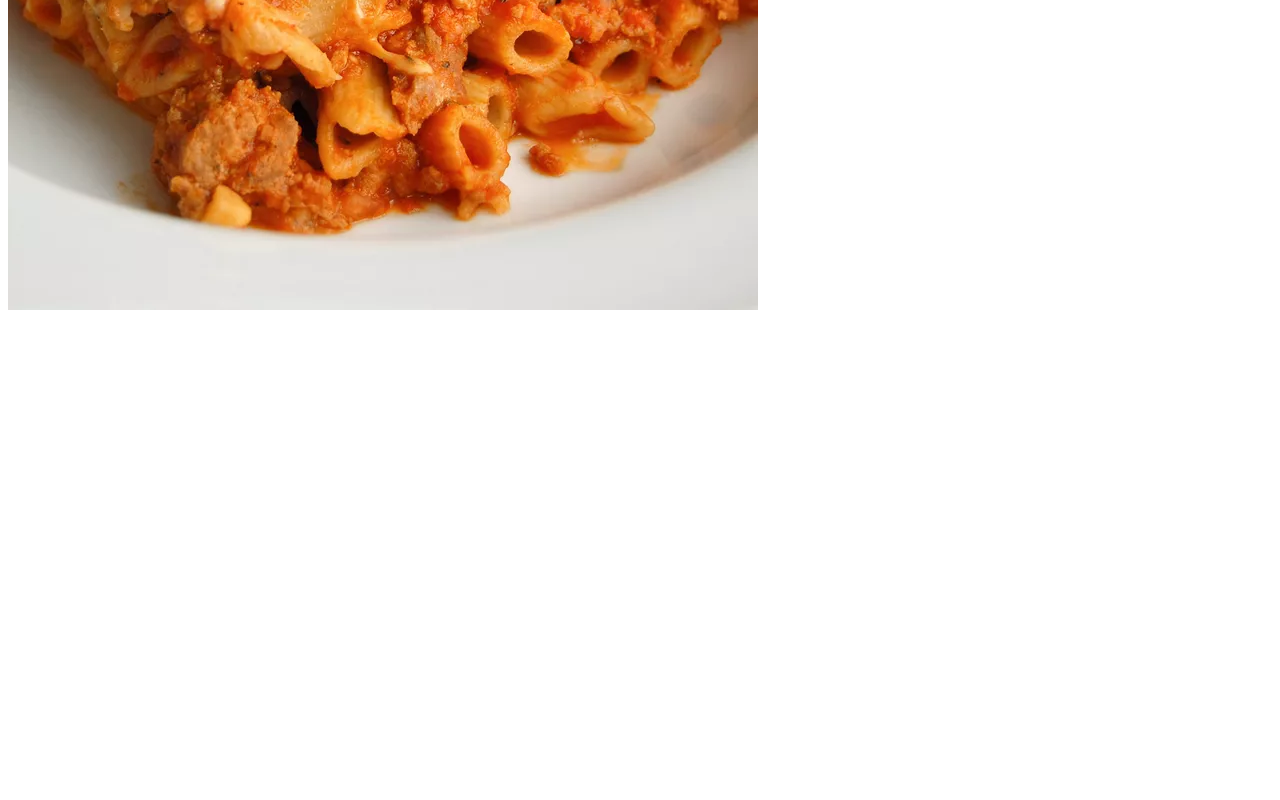
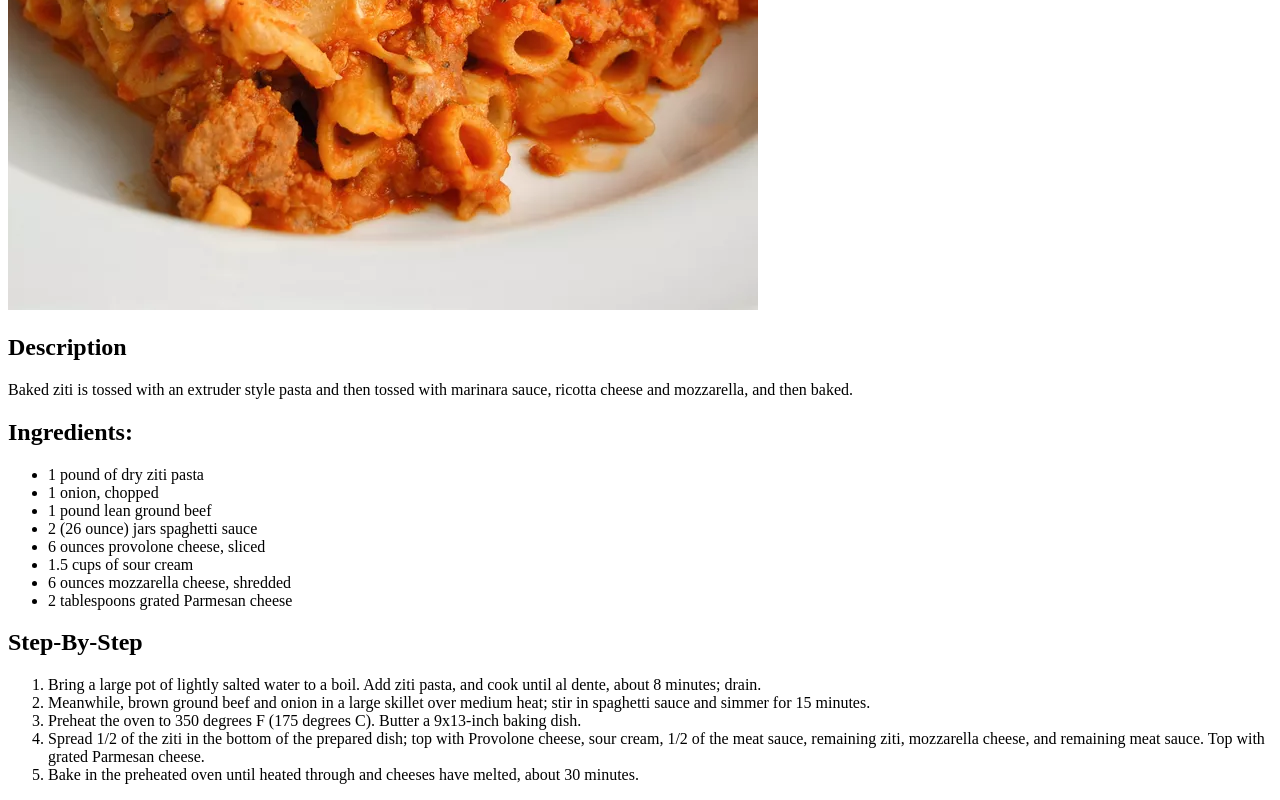
Before and after one commit to JeremiahMerced/odin-recipes, a plain HTML site: page recipes/baked-ziti.html in a window 1280 px wide. Shown: the part 520-1320 px from the top of the page. Before the commit the page ends 842 px from the top, so only its background shows below. Drawn offline with Linux system fonts and the light colour scheme.

Commit message:
Ordered list of step by step inatructions on how to make the Baked Ziti.

```diff
--- a/recipes/baked-ziti.html
+++ b/recipes/baked-ziti.html
@@ -9,5 +9,28 @@
         <h1>Baked Ziti</h1>
         <img src="baked-ziti.webp" alt="Baked Ziti">
 
+        <h2>Description</h2>
+        <p> Baked ziti is tossed with an extruder style pasta and then tossed with marinara sauce, ricotta cheese and mozzarella, and then baked.</p>
+
+        <h2>Ingredients:</h2>
+        <ul>
+            <li>1 pound of dry ziti pasta</li>
+            <li>1 onion, chopped</li>
+            <li>1 pound lean ground beef</li>
+            <li>2 (26 ounce) jars spaghetti sauce</li>
+            <li>6 ounces provolone cheese, sliced</li>
+            <li>1.5 cups of sour cream</li>
+            <li>6 ounces mozzarella cheese, shredded</li>
+            <li>2 tablespoons grated Parmesan cheese</li>
+        </ul>
+
+        <h2> Step-By-Step</h2>
+        <ol>
+            <li> Bring a large pot of lightly salted water to a boil. Add ziti pasta, and cook until al dente, about 8 minutes; drain.</li>
+            <li>Meanwhile, brown ground beef and onion in a large skillet over medium heat; stir in spaghetti sauce and simmer for 15 minutes.</li>
+            <li>Preheat the oven to 350 degrees F (175 degrees C). Butter a 9x13-inch baking dish.</li>
+            <li>Spread 1/2 of the ziti in the bottom of the prepared dish; top with Provolone cheese, sour cream, 1/2 of the meat sauce, remaining ziti, mozzarella cheese, and remaining meat sauce. Top with grated Parmesan cheese.</li>
+            <li>Bake in the preheated oven until heated through and cheeses have melted, about 30 minutes.</li>
+        </ol>
     </body>
 </html>
```
